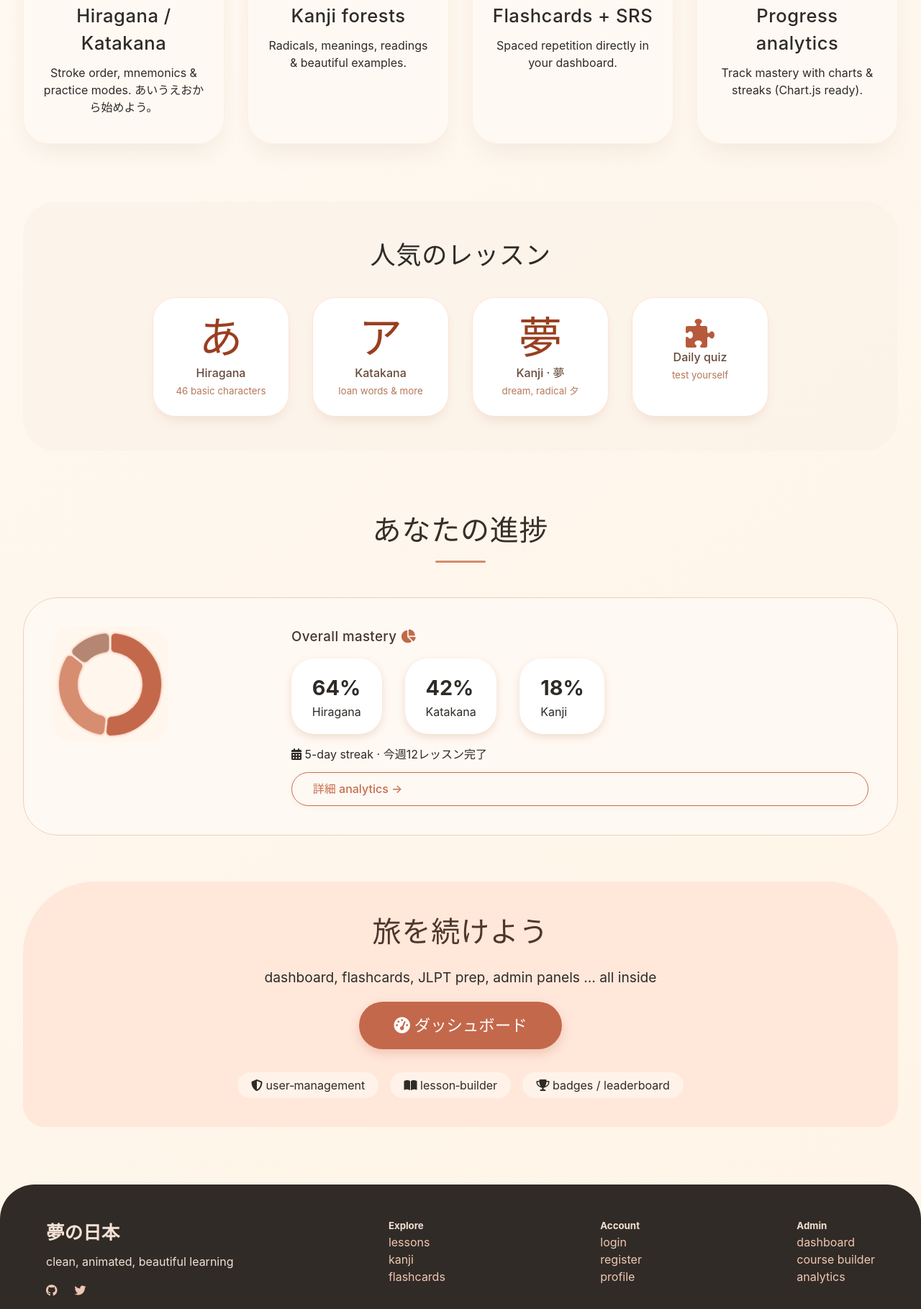
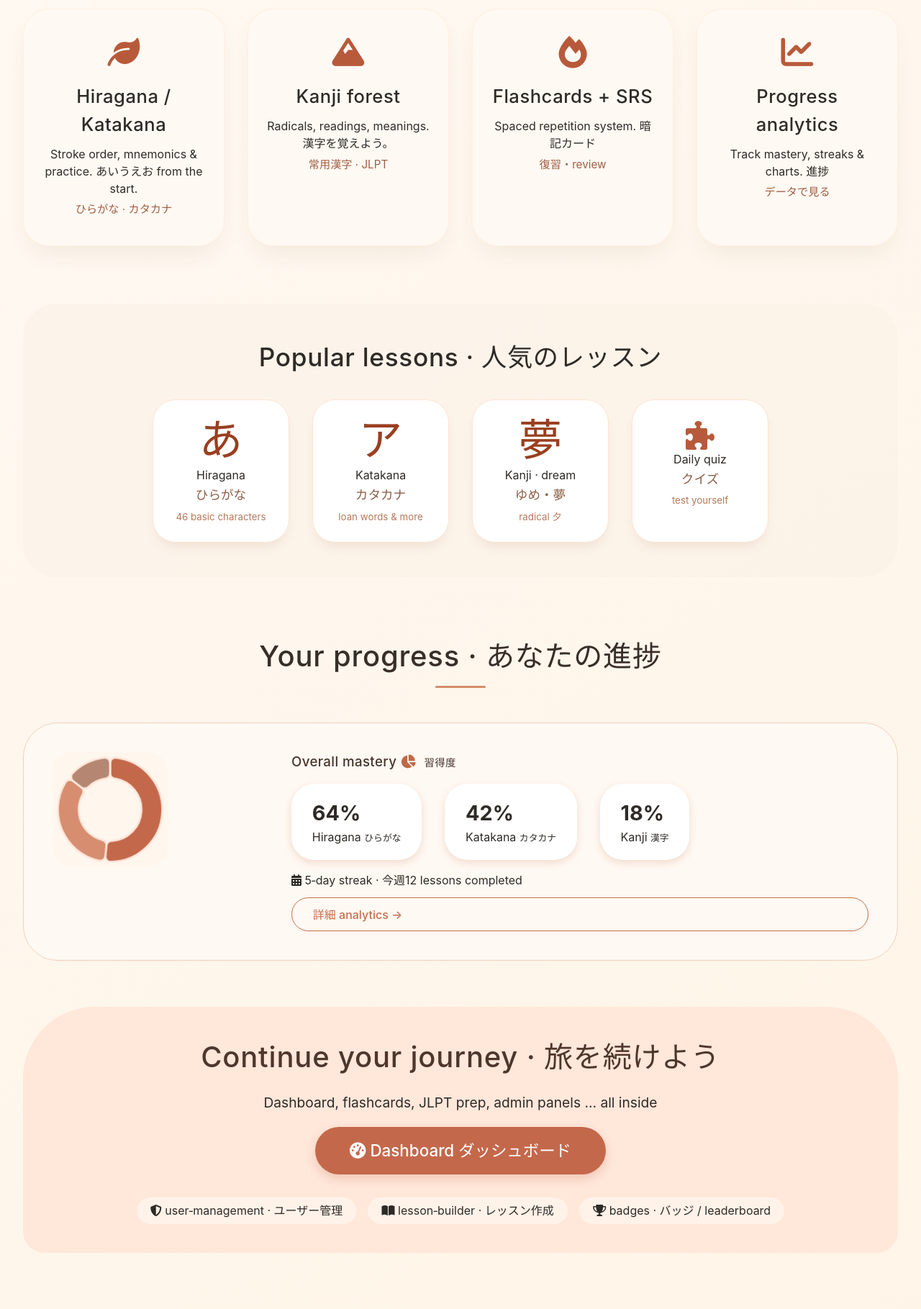
Before and after one commit to JENSLINJEMZ/Dream_of_Nihon, a plain HTML site: page index.html in a window 1280 px wide. Shown: the part 960-2779 px from the top of the page at 72% size. Drawn offline with nearby package versions, Linux system fonts and the light colour scheme.

```diff
--- a/index.html
+++ b/index.html
@@ -3,13 +3,13 @@
 <head>
   <meta charset="UTF-8">
   <meta name="viewport" content="width=device-width, initial-scale=1.0">
-  <title>Dream of Nihon · 夢の日本</title>
+  <title>Dream of Nihon · learn Japanese</title>
   <!-- Font Awesome 6 (free) -->
   <link rel="stylesheet" href="https://cdnjs.cloudflare.com/ajax/libs/font-awesome/6.0.0-beta3/css/all.min.css">
-  <!-- Chart.js (lightweight for future analytics) -->
+  <!-- Chart.js (lightweight for progress preview) -->
   <script src="https://cdn.jsdelivr.net/npm/chart.js@4.4.0/dist/chart.umd.min.js"></script>
   <style>
-    /* ===== style.css + components + responsive (condensed for one file) ===== */
+    /* ===== style.css + components + responsive ===== */
     * {
       margin: 0;
       padding: 0;
@@ -30,7 +30,7 @@
       to { opacity: 1; }
     }
 
-    /* === japanese accents === */
+    /* subtle japanese accents */
     h1, h2, h3 {
       font-weight: 500;
       letter-spacing: 0.02em;
@@ -161,7 +161,6 @@
       letter-spacing: 0.5px;
       margin-bottom: 1.5rem;
       border: 1px solid #ffc8b3;
-      backdrop-filter: blur(4px);
     }
 
     .hero h1 {
@@ -204,7 +203,7 @@
       100% { transform: translateY(0px); }
     }
 
-    /* === feature cards (components) === */
+    /* === feature cards === */
     .section-title {
       font-size: 2.5rem;
       text-align: center;
@@ -258,7 +257,14 @@
       margin-bottom: 0.6rem;
     }
 
-    /* === lesson preview (lesson-card) === */
+    .jp-mini {
+      font-size: 0.95rem;
+      color: #9f5f44;
+      margin-top: 0.4rem;
+      font-weight: 400;
+    }
+
+    /* === lesson preview (lesson-card style) === */
     .lesson-showcase {
       background: rgba(250, 240, 230, 0.5);
       border-radius: 48px;
@@ -296,12 +302,13 @@
       line-height: 1.2;
     }
 
-    .lesson-mini-card p {
-      font-weight: 500;
-      color: #664b3a;
+    .jp-word {
+      font-size: 1.1rem;
+      color: #8b5f48;
+      margin: 0.2rem 0 0.2rem;
     }
 
-    /* === progress (analytics dummy) === */
+    /* === progress preview === */
     .analytics-preview {
       display: flex;
       gap: 2rem;
@@ -339,7 +346,7 @@
       box-shadow: 0 4px 12px #f0dbcd;
     }
 
-    /* === footer (components) === */
+    /* === footer === */
     .footer {
       margin-top: 5rem;
       padding: 3rem 2rem 2rem;
@@ -360,7 +367,7 @@
       gap: 2rem;
     }
 
-    /* === utilities & responsive === */
+    /* === responsive === */
     @media (max-width: 700px) {
       .navbar { flex-direction: column; gap: 1rem; }
       .nav-links { flex-wrap: wrap; justify-content: center; }
@@ -369,30 +376,30 @@
   </style>
 </head>
 <body>
-  <!-- Navigation (navbar component) -->
+  <!-- Navigation (navbar) - english first, sprinkled with Japanese -->
   <nav class="navbar">
     <div class="logo">
-      <i class="fas fa-cloud"></i> 夢の日本 <span style="font-size: 0.9rem; color:#a5644c; margin-left:6px;">dream of nihon</span>
+      <i class="fas fa-cloud"></i> Dream of Nihon <span style="font-size: 0.85rem; color:#a5644c; margin-left:8px;">夢の日本</span>
     </div>
     <div class="nav-links">
       <a href="pages/home.html">Home</a>
       <a href="pages/lesson-explorer.html">Lessons</a>
       <a href="pages/hiragana.html">Kana</a>
       <a href="pages/kanji.html">Kanji</a>
-      <a href="pages/flashcards.html">Study</a>
+      <a href="pages/flashcards.html">Study <span style="font-size:0.8rem; margin-left:4px;">勉強</span></a>
       <a href="pages/progress-analytics.html">Progress</a>
       <a href="pages/login.html" class="btn btn-outline">ログイン</a>
-      <a href="pages/register.html" class="btn btn-primary">始めよう</a>
+      <a href="pages/register.html" class="btn btn-primary">Get started</a>
     </div>
   </nav>
 
   <main class="container">
-    <!-- Hero Section (fully animated) -->
+    <!-- Hero section (english, small japanese touch) -->
     <section class="hero">
       <div class="hero-text">
-        <span class="hero-badge"><i class="fas fa-chevron-circle-right" style="margin-right: 8px;"></i> 日本語学習の夢</span>
-        <h1>Speak, read, <span>dream</span> in Japanese</h1>
-        <p>From hiragana to fluency — beautiful lessons, flashcards, quizzes & clean progress tracking.</p>
+        <span class="hero-badge"><i class="fas fa-chevron-circle-right" style="margin-right: 8px;"></i> 日本語を学ぶ · learn Japanese</span>
+        <h1>From <span>hiragana</span> to fluent conversation</h1>
+        <p>Beautiful lessons, flashcards, quizzes, and clean progress tracking. 夢に向かって – toward your dream.</p>
         <div class="hero-buttons">
           <a href="pages/register.html" class="btn btn-primary" style="font-size: 1.2rem; padding:0.9rem 2.6rem;"><i class="fas fa-seedling" style="margin-right: 10px;"></i>Begin journey</a>
           <a href="pages/lesson-explorer.html" class="btn btn-outline" style="font-size: 1.2rem; padding:0.9rem 2.4rem;">Explore lessons</a>
@@ -400,100 +407,108 @@
         <div style="margin-top: 2.2rem; display: flex; gap: 2.2rem; color:#8a6e5d;">
           <span><i class="fas fa-check-circle" style="color: #b75a3b;"></i> 150+ lessons</span>
           <span><i class="fas fa-check-circle" style="color: #b75a3b;"></i> JLPT N5–N1</span>
-          <span><i class="fas fa-check-circle" style="color: #b75a3b;"></i> kanji & kana</span>
+          <span><i class="fas fa-check-circle" style="color: #b75a3b;"></i> 漢字・かな</span>
         </div>
       </div>
       <div class="hero-image"></div>
     </section>
 
-    <!-- Feature cards (components) -->
-    <h2 class="section-title">美しい学習ツール</h2>
+    <!-- Feature cards (english descriptions + small japanese) -->
+    <h2 class="section-title">Beautiful tools · 美しいツール</h2>
     <div class="card-grid">
       <div class="feature-card">
         <i class="fas fa-leaf feature-icon"></i>
         <h3>Hiragana / Katakana</h3>
-        <p>Stroke order, mnemonics & practice modes. あいうえおから始めよう。</p>
+        <p>Stroke order, mnemonics & practice. あいうえお from the start.</p>
+        <div class="jp-mini">ひらがな · カタカナ</div>
       </div>
       <div class="feature-card">
         <i class="fas fa-mountain feature-icon"></i>
-        <h3>Kanji forests</h3>
-        <p>Radicals, meanings, readings & beautiful examples.</p>
+        <h3>Kanji forest</h3>
+        <p>Radicals, readings, meanings. 漢字を覚えよう。</p>
+        <div class="jp-mini">常用漢字 · JLPT</div>
       </div>
       <div class="feature-card">
         <i class="fas fa-fire feature-icon"></i>
         <h3>Flashcards + SRS</h3>
-        <p>Spaced repetition directly in your dashboard.</p>
+        <p>Spaced repetition system. 暗記カード</p>
+        <div class="jp-mini">復習・review</div>
       </div>
       <div class="feature-card">
         <i class="fas fa-chart-line feature-icon"></i>
         <h3>Progress analytics</h3>
-        <p>Track mastery with charts & streaks (Chart.js ready).</p>
+        <p>Track mastery, streaks & charts. 進捗</p>
+        <div class="jp-mini">データで見る</div>
       </div>
     </div>
 
-    <!-- Lesson preview (hiragana, katakana, kanji) -->
+    <!-- Lesson preview cards (hiragana, katakana, kanji, quiz) with japanese labels -->
     <div class="lesson-showcase">
-      <h2 style="font-size: 2.2rem; margin-bottom: 2rem; text-align:center;">人気のレッスン</h2>
+      <h2 style="font-size: 2.2rem; margin-bottom: 2rem; text-align:center;">Popular lessons · 人気のレッスン</h2>
       <div class="mini-grid">
         <div class="lesson-mini-card" onclick="location.href='pages/hiragana.html';">
           <div class="jp-char">あ</div>
           <p>Hiragana</p>
+          <div class="jp-word">ひらがな</div>
           <small style="color:#b6785a;">46 basic characters</small>
         </div>
         <div class="lesson-mini-card" onclick="location.href='pages/katakana.html';">
           <div class="jp-char">ア</div>
           <p>Katakana</p>
+          <div class="jp-word">カタカナ</div>
           <small style="color:#b6785a;">loan words & more</small>
         </div>
         <div class="lesson-mini-card" onclick="location.href='pages/kanji.html';">
           <div class="jp-char">夢</div>
-          <p>Kanji · 夢</p>
-          <small style="color:#b6785a;">dream, radical 夕</small>
+          <p>Kanji · dream</p>
+          <div class="jp-word">ゆめ・夢</div>
+          <small style="color:#b6785a;">radical 夕</small>
         </div>
         <div class="lesson-mini-card" onclick="location.href='pages/quiz.html';">
           <i class="fas fa-puzzle-piece" style="font-size: 2.5rem; color:#b75a3b; margin-top:0.6rem;"></i>
           <p>Daily quiz</p>
+          <div class="jp-word">クイズ</div>
           <small style="color:#b6785a;">test yourself</small>
         </div>
       </div>
     </div>
 
-    <!-- Progress analytics demo (Chart.js mini) + dummy store style -->
-    <h2 class="section-title">あなたの進捗</h2>
+    <!-- Progress analytics demo (english, with japanese vocab) -->
+    <h2 class="section-title">Your progress · あなたの進捗</h2>
     <div class="analytics-preview">
       <div class="chart-container">
         <canvas id="progressChart" width="300" height="150" style="width:100%; height:auto; background: #fff6ed; border-radius: 28px; padding: 6px;"></canvas>
       </div>
       <div class="stats">
-        <h3 style="color:#46352c;">Overall mastery <i class="fas fa-chart-pie" style="color: #bf6a49;"></i></h3>
+        <h3 style="color:#46352c;">Overall mastery <i class="fas fa-chart-pie" style="color: #bf6a49;"></i> <span style="font-size:0.9rem; margin-left:6px;">習得度</span></h3>
         <div class="stat-row">
-          <div class="stat-item"><span style="font-weight: 700; font-size:1.8rem;">64%</span> <br>Hiragana</div>
-          <div class="stat-item"><span style="font-weight: 700; font-size:1.8rem;">42%</span> <br>Katakana</div>
-          <div class="stat-item"><span style="font-weight: 700; font-size:1.8rem;">18%</span> <br>Kanji</div>
+          <div class="stat-item"><span style="font-weight: 700; font-size:1.8rem;">64%</span> <br>Hiragana <span style="font-size:0.8rem;">ひらがな</span></div>
+          <div class="stat-item"><span style="font-weight: 700; font-size:1.8rem;">42%</span> <br>Katakana <span style="font-size:0.8rem;">カタカナ</span></div>
+          <div class="stat-item"><span style="font-weight: 700; font-size:1.8rem;">18%</span> <br>Kanji <span style="font-size:0.8rem;">漢字</span></div>
         </div>
-        <p style="margin-top:1rem;"><i class="fas fa-calendar-alt"></i> 5-day streak · 今週12レッスン完了</p>
+        <p style="margin-top:1rem;"><i class="fas fa-calendar-alt"></i> 5‑day streak · 今週12 lessons completed</p>
         <a href="pages/progress-analytics.html" class="btn btn-outline" style="margin-top:0.8rem;">詳細 analytics →</a>
       </div>
     </div>
 
-    <!-- Call to action – dashboard preview -->
+    <!-- Call to action – dashboard preview (english / japanese mix) -->
     <div style="background: #ffe7da; border-radius: 100px 100px 30px 30px; padding: 2.5rem; text-align: center; margin: 4rem 0;">
-      <h2 style="font-size: 2.5rem; color:#4e362c;">旅を続けよう</h2>
-      <p style="font-size: 1.2rem; max-width:600px; margin: 1.2rem auto;">dashboard, flashcards, JLPT prep, admin panels … all inside</p>
-      <a href="pages/dashboard.html" class="btn btn-primary" style="font-size: 1.4rem; padding: 1rem 3rem;"><i class="fas fa-tachometer-alt"></i> ダッシュボード</a>
+      <h2 style="font-size: 2.5rem; color:#4e362c;">Continue your journey · 旅を続けよう</h2>
+      <p style="font-size: 1.2rem; max-width:600px; margin: 1.2rem auto;">Dashboard, flashcards, JLPT prep, admin panels … all inside</p>
+      <a href="pages/dashboard.html" class="btn btn-primary" style="font-size: 1.4rem; padding: 1rem 3rem;"><i class="fas fa-tachometer-alt"></i> Dashboard ダッシュボード</a>
       <div style="margin-top: 2rem; display: flex; gap:1rem; flex-wrap: wrap; justify-content: center;">
-        <span style="background: #fff2e9; border-radius:60px; padding:0.4rem 1.2rem;"><i class="fas fa-shield"></i> user‑management</span>
-        <span style="background: #fff2e9; border-radius:60px; padding:0.4rem 1.2rem;"><i class="fas fa-book-open"></i> lesson‑builder</span>
-        <span style="background: #fff2e9; border-radius:60px; padding:0.4rem 1.2rem;"><i class="fas fa-trophy"></i> badges / leaderboard</span>
+        <span style="background: #fff2e9; border-radius:60px; padding:0.4rem 1.2rem;"><i class="fas fa-shield"></i> user‑management · ユーザー管理</span>
+        <span style="background: #fff2e9; border-radius:60px; padding:0.4rem 1.2rem;"><i class="fas fa-book-open"></i> lesson‑builder · レッスン作成</span>
+        <span style="background: #fff2e9; border-radius:60px; padding:0.4rem 1.2rem;"><i class="fas fa-trophy"></i> badges · バッジ / leaderboard</span>
       </div>
     </div>
   </main>
 
-  <!-- footer (component) -->
+  <!-- footer (english / japanese) -->
   <footer class="footer">
     <div class="footer-grid container">
       <div>
-        <h4 style="font-size:1.6rem;">夢の日本</h4>
+        <h4 style="font-size:1.6rem;">Dream of Nihon <span style="font-size:1rem;">夢の日本</span></h4>
         <p style="margin: 0.5rem 0 1rem;">clean, animated, beautiful learning</p>
         <div style="display: flex; gap: 1.5rem;">
           <a href="#"><i class="fab fa-github"></i></a>
@@ -501,47 +516,39 @@
         </div>
       </div>
       <div>
-        <h5>Explore</h5>
-        <p><a href="pages/lesson-explorer.html">lessons</a><br><a href="pages/kanji.html">kanji</a><br><a href="pages/flashcards.html">flashcards</a></p>
+        <h5>Explore · 探す</h5>
+        <p><a href="pages/lesson-explorer.html">lessons</a><br><a href="pages/kanji.html">kanji 漢字</a><br><a href="pages/flashcards.html">flashcards 暗記</a></p>
       </div>
       <div>
-        <h5>Account</h5>
-        <p><a href="pages/login.html">login</a><br><a href="pages/register.html">register</a><br><a href="pages/profile.html">profile</a></p>
+        <h5>Account · アカウント</h5>
+        <p><a href="pages/login.html">login ログイン</a><br><a href="pages/register.html">register 登録</a><br><a href="pages/profile.html">profile プロフィール</a></p>
       </div>
       <div>
-        <h5>Admin</h5>
+        <h5>Admin · 管理</h5>
         <p><a href="pages/admin/dashboard.html">dashboard</a><br><a href="pages/admin/course-builder.html">course builder</a><br><a href="pages/admin/analytics-dashboard.html">analytics</a></p>
       </div>
     </div>
-    <div style="text-align: center; margin-top: 3rem; opacity: 0.7;">© dream of nihon · all pages structured · UI fully animated</div>
+    <div style="text-align: center; margin-top: 3rem; opacity: 0.7;">© dream of nihon · all pages structured · 美しいUI</div>
   </footer>
 
-  <!-- stores / dummy data simulation & chart (app.js + mock) -->
+  <!-- Chart.js init + mock store / toast (fully functional) -->
   <script>
     (function() {
-      // --- mock stores (ui‑store, auth‑store simple dummy) ---
-      const uiStore = {
-        theme: 'light',
-        sidebarOpen: false,
-        toggleSidebar() { this.sidebarOpen = !this.sidebarOpen; }
-      };
-      const authStore = {
-        user: { name: 'Honoka', level: 'N4' },
-        isLoggedIn: false // for demo purposes
-      };
-      // lesson-store dummy
+      // mini stores simulation (auth, ui, lesson)
+      const uiStore = { theme: 'light', sidebarOpen: false };
+      const authStore = { user: { name: 'Alex', level: 'N4' }, isLoggedIn: false };
       const lessonStore = {
         recent: ['hiragana', 'katakana', 'numbers'],
         getStats() { return { hiragana: 64, katakana: 42, kanji: 18 }; }
       };
 
-      // progress-chart (Chart.js)
+      // progress doughnut chart
       const ctx = document.getElementById('progressChart')?.getContext('2d');
       if (ctx) {
         new Chart(ctx, {
           type: 'doughnut',
           data: {
-            labels: ['Hiragana', 'Katakana', 'Kanji'],
+            labels: ['Hiragana ひらがな', 'Katakana カタカナ', 'Kanji 漢字'],
             datasets: [{
               data: [64, 42, 18],
               backgroundColor: ['#c4684b', '#d78d70', '#b58773'],
@@ -559,7 +566,7 @@
         });
       }
 
-      // demo for router & components: show a toast-like message (modal / toast)
+      // toast notification (japanese welcome)
       const toast = document.createElement('div');
       toast.style.position = 'fixed';
       toast.style.bottom = '30px';
@@ -575,18 +582,13 @@
       toast.style.border = '1px solid #ccaa93';
       toast.style.opacity = '0';
       toast.style.transition = 'opacity 0.4s';
-      toast.innerHTML = '<i class="fas fa-check-circle" style="margin-right: 10px;"></i> Welcome to Dream of Nihon! いらっしゃい';
+      toast.innerHTML = '<i class="fas fa-check-circle" style="margin-right: 10px;"></i> いらっしゃいませ！ Welcome to Dream of Nihon';
       document.body.appendChild(toast);
       setTimeout(() => { toast.style.opacity = '1'; }, 500);
       setTimeout(() => { toast.style.opacity = '0'; }, 4000);
 
-      // sidebar dummy trigger (just to show we use stores)
-      console.log('uiStore theme:', uiStore.theme, ' | lesson progress:', lessonStore.getStats());
-
-      // additional micro‑interaction: lesson mini cards click simulation (already linked)
+      console.log('Dream of Nihon – english first, sprinkled with 日本語');
     })();
   </script>
-  <!-- hint: all pages exist in file structure as per spec (index only) -->
-  <!-- fully animated & beautiful UI – dream of nihon -->
 </body>
 </html>
```
Also changed, not shown: 1 other file.
